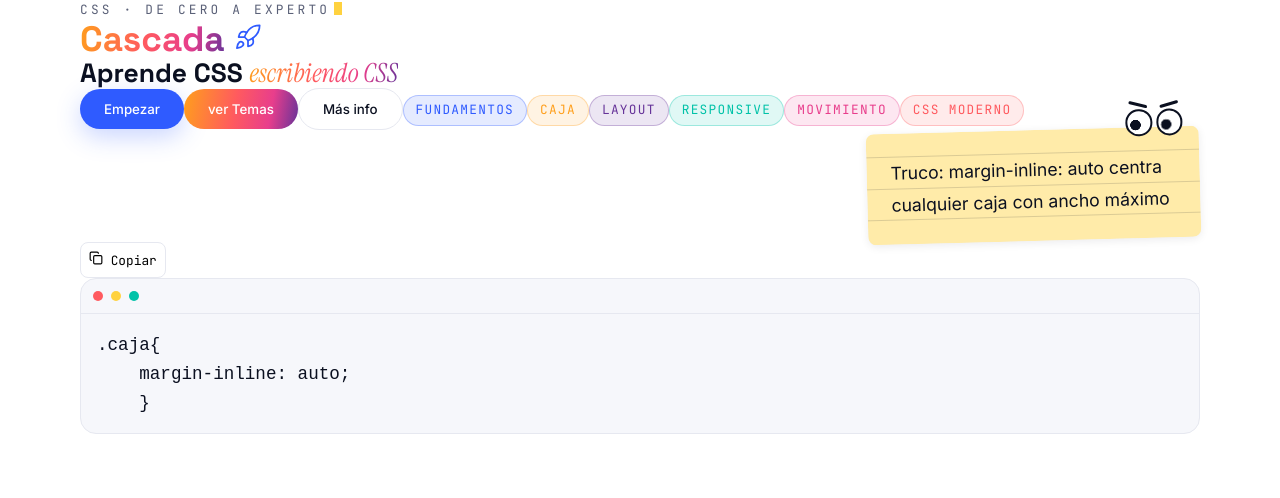
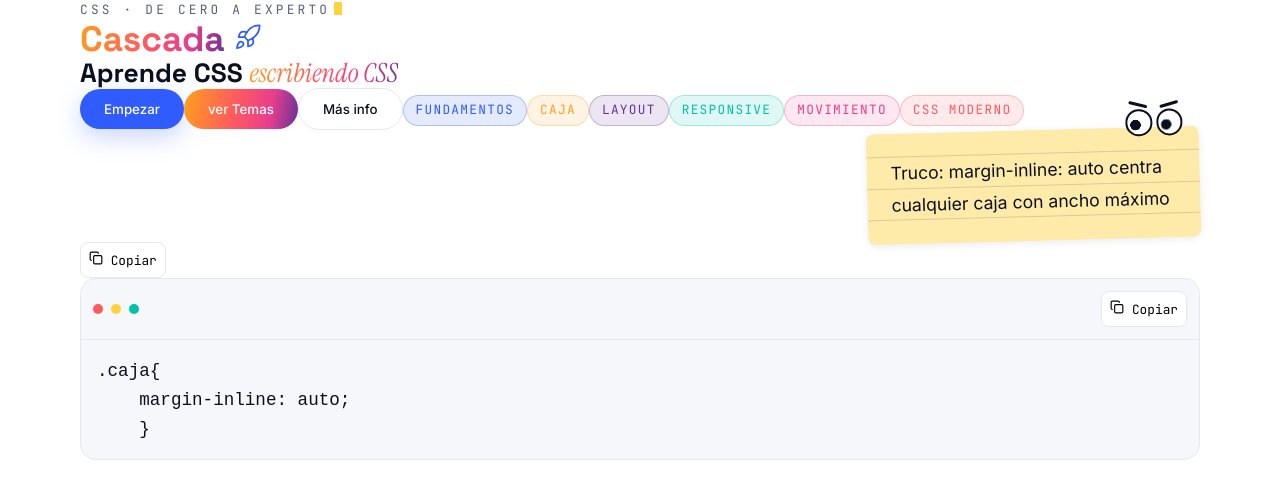
Before and after one commit to TheSharkFullCode/Cascading_Style_Sheets, a React (Vite) app in the folder Cascada/: page / in a window 1280 px wide. Shown: the top 498 px of the page. Built offline with nearby package versions, Linux system fonts and the light colour scheme.

Commit message:
feat(ui): BotonCopiar dentro de la barra del BloqueCodigo

```diff
--- a/Cascada/src/components/ui/BloqueCodigo/BloqueCodigo.jsx
+++ b/Cascada/src/components/ui/BloqueCodigo/BloqueCodigo.jsx
@@ -1,3 +1,4 @@
+import BotonCopiar from "../BotonCopiar/BotonCopiar";
 import styles from "./BloqueCodigo.module.css";
 
 function BloqueCodigo({codigo}) {
@@ -7,7 +8,13 @@ function BloqueCodigo({codigo}) {
             <span className={styles.punto}></span>
             <span className={styles.punto}></span>
             <span className={styles.punto}></span>
+
+
+        <div className={styles.accion}>
+        <BotonCopiar texto={codigo}></BotonCopiar>
         </div>
+        </div>
+
     <pre className={styles.bloque}>
        <code>{codigo}</code>
     </pre>
--- a/Cascada/src/components/ui/BloqueCodigo/BloqueCodigo.module.css
+++ b/Cascada/src/components/ui/BloqueCodigo/BloqueCodigo.module.css
@@ -17,7 +17,7 @@
     gap: var(--esp-2);
     padding: var(--esp-3);
     border-bottom: 1px solid var(--linea);/*(la raya que separa la barra del código)*/
-
+    align-items: center
 }
 
 .punto{
@@ -39,3 +39,7 @@
     background: var(--menta);
 
 }
+
+.accion{
+    margin-left: auto
+}
```
